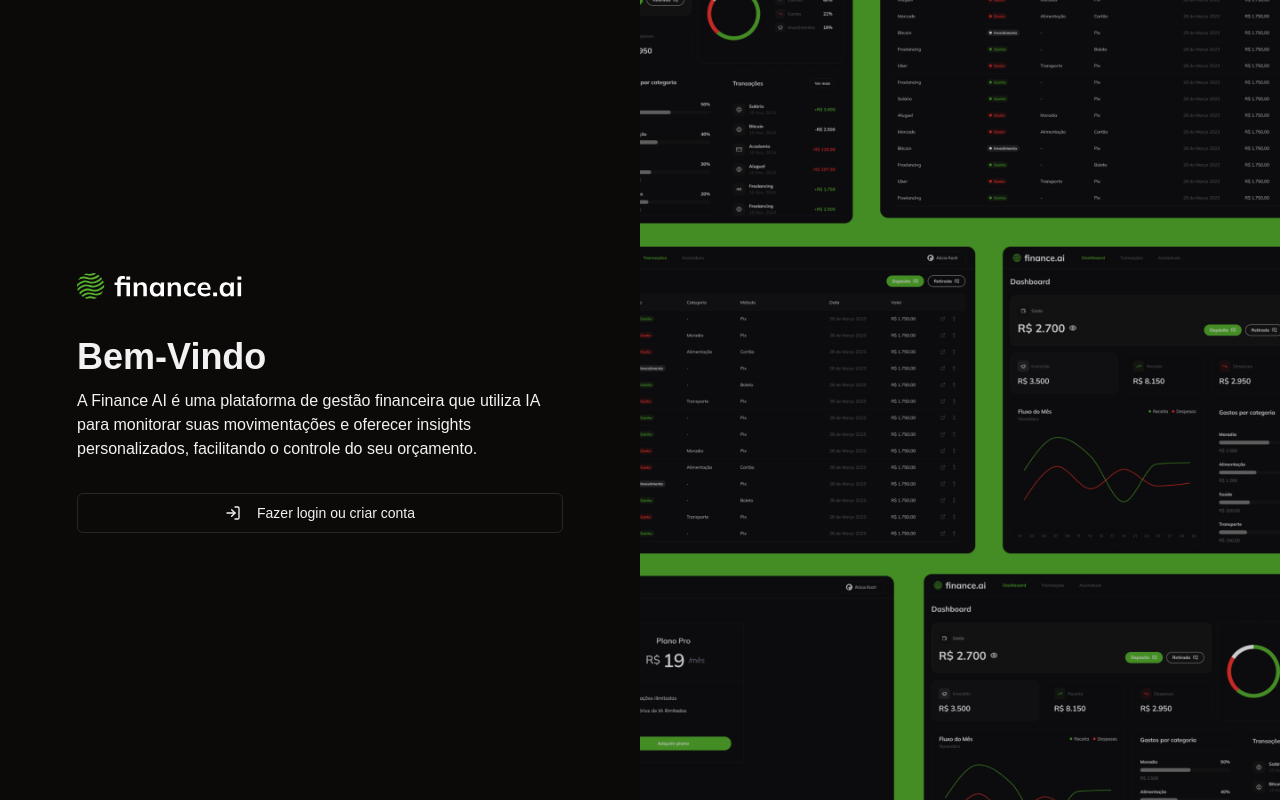
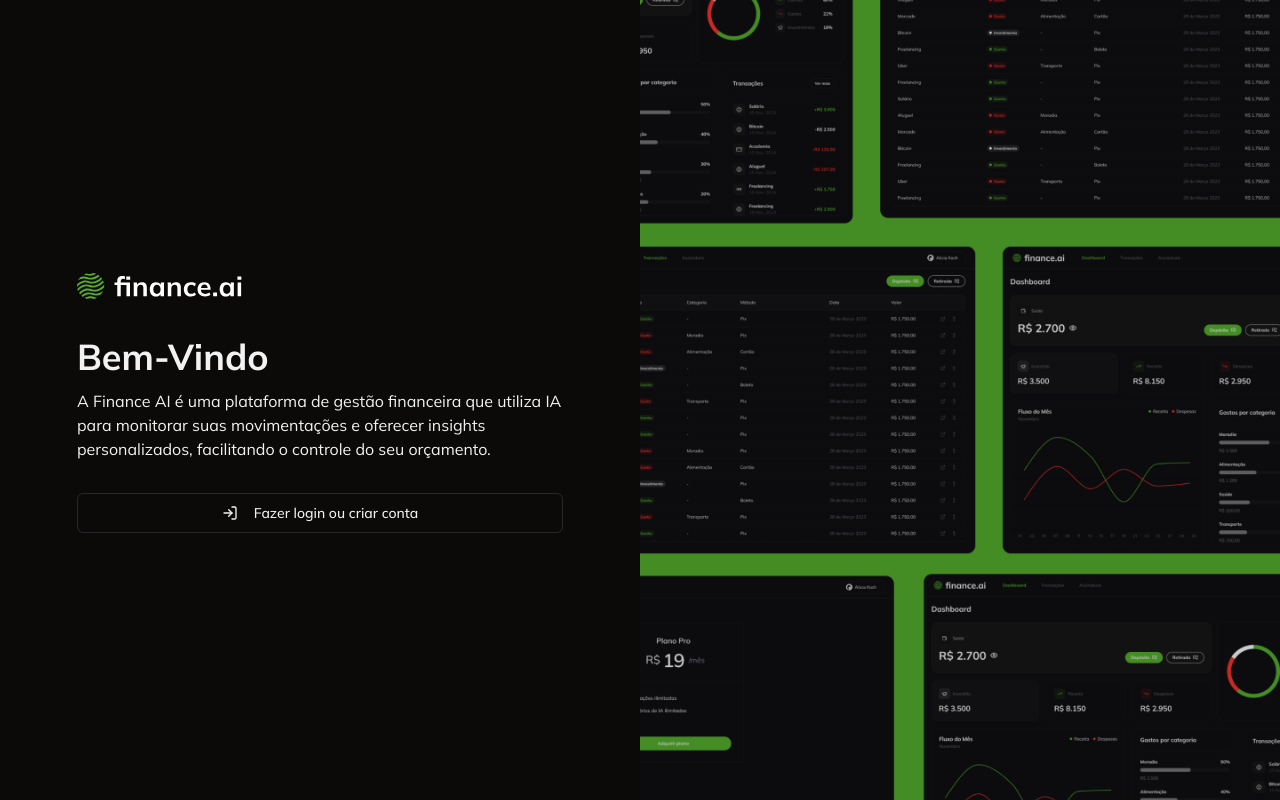
Before and after one commit to PauloSGM/finance-ai, a Next.js app: page /login in a window 1280 px wide. Built offline with nearby package versions, Linux system fonts and the light colour scheme; no server answers.

Commit message:
feat:trocada a fonte

```diff
--- a/app/layout.tsx
+++ b/app/layout.tsx
@@ -1,18 +1,11 @@
 import type { Metadata } from "next";
-import localFont from "next/font/local";
+import {Mulish} from "next/font/google";
 import "./globals.css";
 import { ClerkProvider } from "@clerk/nextjs";
 
-const geistSans = localFont({
-  src: "./fonts/GeistVF.woff",
-  variable: "--font-geist-sans",
-  weight: "100 900",
-});
-const geistMono = localFont({
-  src: "./fonts/GeistMonoVF.woff",
-  variable: "--font-geist-mono",
-  weight: "100 900",
-});
+const mulish = Mulish({
+  subsets: ["latin-ext"],
+})
 
 export const metadata: Metadata = {
   title: "Create Next App",
@@ -27,7 +20,7 @@
   return (
     <html lang="en">
       <body
-        className={`${geistSans.variable} ${geistMono.variable} antialiased dark`}
+        className={`${mulish.className} antialiased dark`}
       > <ClerkProvider>{children}</ClerkProvider>
       </body>
     </html>
--- a/app/login/page.tsx
+++ b/app/login/page.tsx
@@ -3,9 +3,13 @@
 import { LogInIcon } from "lucide-react";
 import { SignInButton } from "@clerk/nextjs";
 import { auth } from "@clerk/nextjs/server";
+import { redirect } from "next/navigation";
 
 const LoginPage = async () => {
-    const {} = await auth();
+    const {userId} = await auth();
+    if (userId){
+    redirect('/');
+    }
   return (
     <div className="grid h-full grid-cols-2">
       <div className="mx-auto flex h-full flex-col justify-center p-8 max-w-[550px] ">
--- a/app/page.tsx
+++ b/app/page.tsx
@@ -1,8 +1,14 @@
-import { Button } from "./_components/ui/button";
+import { UserButton } from "@clerk/nextjs";
+import { redirect } from "next/navigation";
+import { auth } from "@clerk/nextjs/server";
 
-const Home = () => {
+const Home = async () => {
+  const { userId } = await auth();
+  if (!userId) {
+    redirect("/login");
+  }
   return (
-  <Button>Botão</Button>)
+  <UserButton showName></UserButton>)
   ;
 }
 
```
Also changed, not shown: app/fonts/GeistMonoVF.woff (deleted), app/fonts/GeistVF.woff (deleted).
